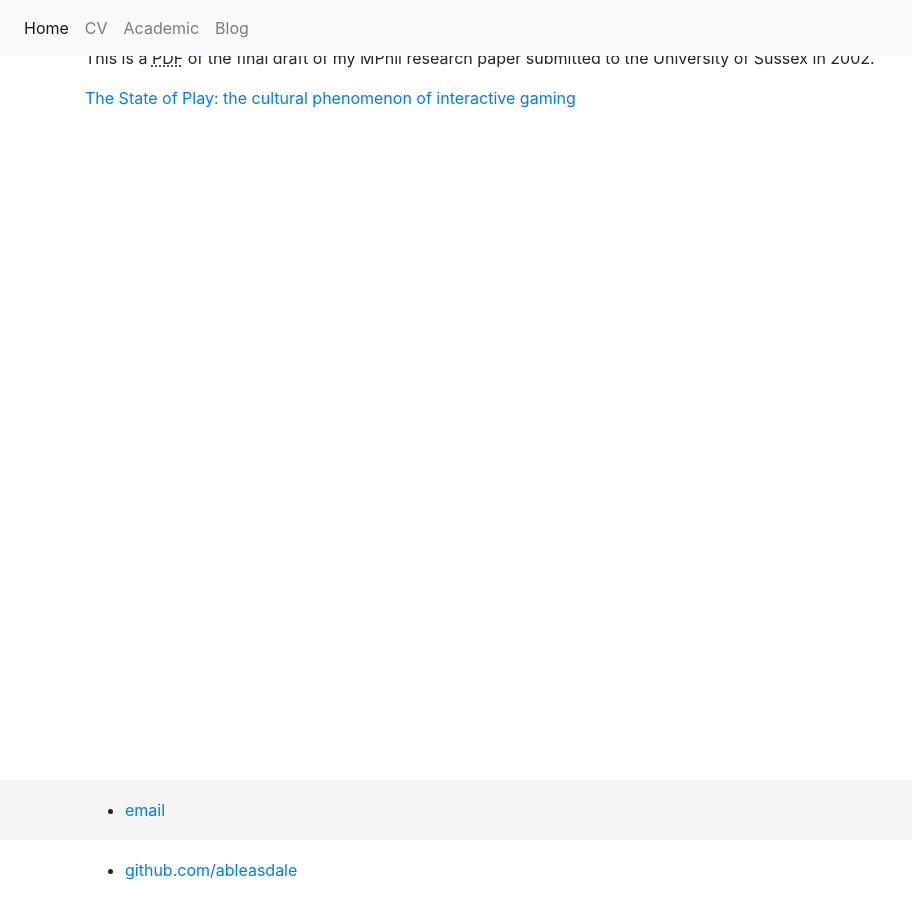
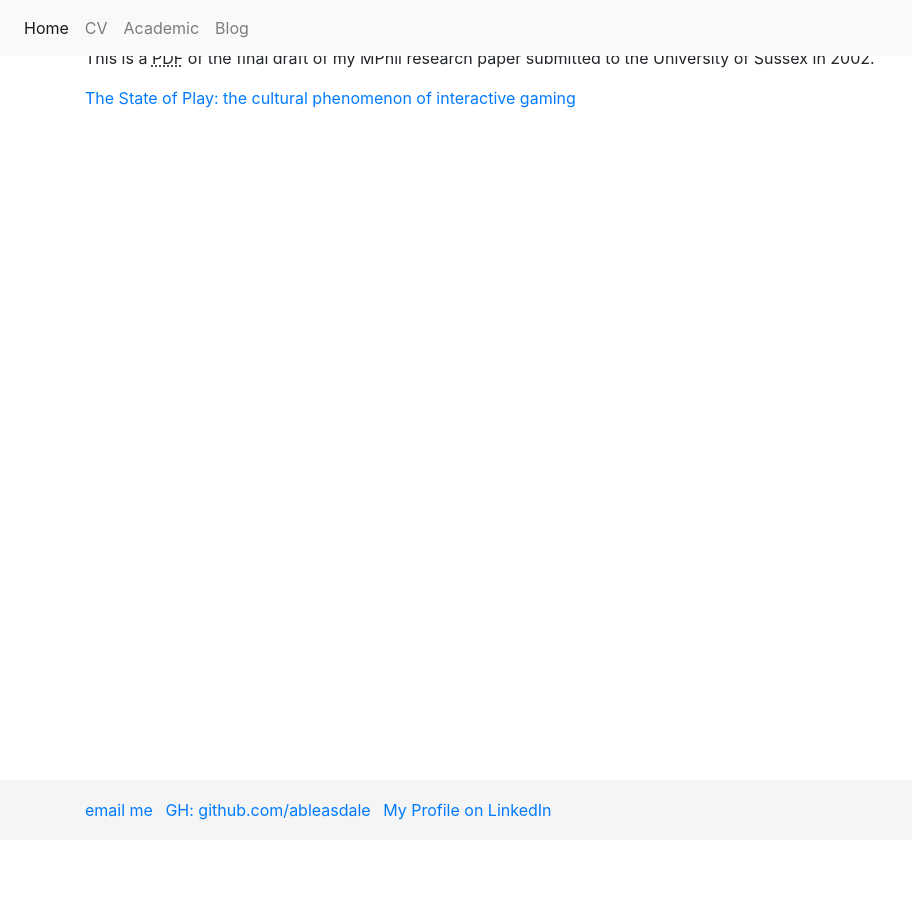
Before and after one commit to ableasdale/ableasdale.github.io, a Jekyll site: the page built from academic/index.html, in a window 1280 px wide and 900 px high, scrolled down 60 px. Shown: the whole window, without its empty margins (0-912 px from the left). Built offline with Jekyll 4.4.1, drawn with Linux system fonts in a browser that asks for light colours; after the commit the page ends 900 px from its top, so only the background shows below that.

Commit message:
fix footer

```diff
--- a/_layouts/default.html
+++ b/_layouts/default.html
@@ -9,7 +9,7 @@
         <!-- Bootstrap CSS -->
         <link rel="stylesheet" href="https://stackpath.bootstrapcdn.com/bootstrap/4.1.1/css/bootstrap.min.css" integrity="sha384-WskhaSGFgHYWDcbwN70/dfYBj47jz9qbsMId/iRN3ewGhXQFZCSftd1LZCfmhktB" crossorigin="anonymous" />
         <link href="/css/sticky-footer-navbar.css" rel="stylesheet" />
-        <link rel="icon" href="/favicon.ico" type="image/x-icon" />
+        <link rel="icon" href="http://ableasdale.github.io/favicon.ico" type="image/x-icon" />
     </head>
     <body>
         <header>
@@ -40,9 +40,10 @@
         </main>
         <footer class="footer">
             <div class="container">
-                    <ul>
-                    <li><a href="mailto:info@alexbleasdale.co.uk">email</a></li>
-                    <li><a href="https://github.com/ableasdale">github.com/ableasdale</a></li>
+                <ul class="list-inline">
+                    <li class="list-inline-item"><a href="mailto:info@alexbleasdale.co.uk">email me</a></li>
+                    <li class="list-inline-item"><a href="https://github.com/ableasdale">GH: github.com/ableasdale</a></li>
+                    <li class="list-inline-item"><a title="This link will take you to my LinkedIn profile" rel="resource" href="http://www.linkedin.com/in/alexbleasdale">My Profile on LinkedIn</a></li>
                 </ul>
             </div>
         </footer>
```
